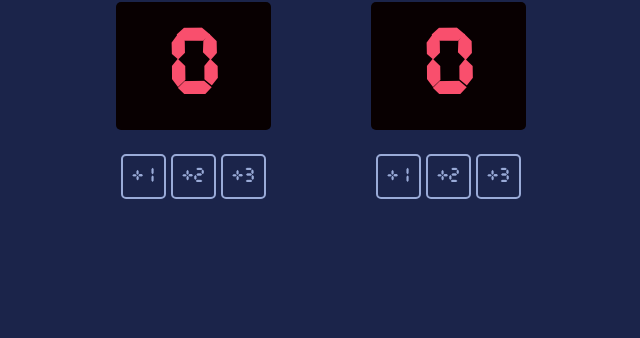
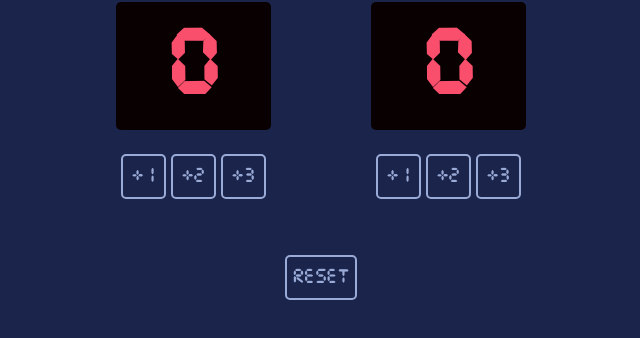
Before and after one commit to Feli-learn-to-code/Basketball-Scoreboard, a website built with Vite: page index.html in a window 1280 px wide. Shown: the part 124-462 px from the top of the page, without its empty margins (319-959 px from the left). Built offline with nearby package versions, Linux system fonts and the light colour scheme.

Commit message:
add reset function

```diff
--- a/index.css
+++ b/index.css
@@ -47,7 +47,8 @@ h3 {
 }
 
 button {
-    width: 45px;
+    min-width: 45px;
+    width: fit-content;
     height: 45px;
 
     color: #9AABD8;
@@ -58,5 +59,5 @@ button {
     font-size: 18px;
     font-family: "CursedTimerUliL";
 
-
+    cursor: pointer;
 }
--- a/index.html
+++ b/index.html
@@ -20,7 +20,8 @@
                 <button onclick="addguest3()">+3</button>
             </div>
         </div>
-
+        <div class="button-reset">
+                <button onclick="reset()">RESET</button>
         <script src="index.js"></script>
     </body>
 
--- a/index.js
+++ b/index.js
@@ -37,3 +37,11 @@ function addguest3() {
     guest += + 3
     guestScore.textContent = guest
 }
+
+
+function reset() {
+    home = 0
+    guest = 0
+    homeScore.textContent = home
+    guestScore.textContent = guest
+}
```
